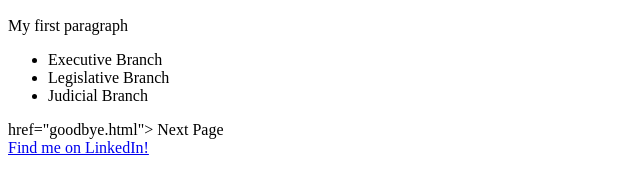
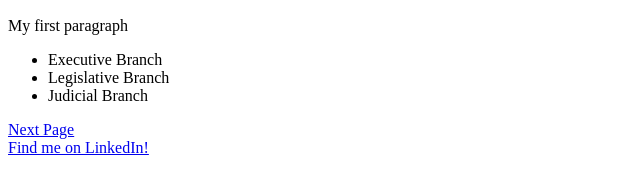
Before and after one commit to hgelfond/hilary-new-website, a plain HTML site: page index.html in a window 1280 px wide. Shown: the part 110-304 px from the top of the page, without its empty margins (0-640 px from the left). Drawn offline with Linux system fonts and the light colour scheme.

Commit message:
edited link

```diff
--- a/index.html
+++ b/index.html
@@ -12,7 +12,7 @@
 	<li> Judicial Branch </li>
 </ul>
 
-<a> href="goodbye.html"> Next Page </a>
+<a href="goodbye.html"> Next Page </a>
 
 <br>
 <a href = "https://www.linkedin.com/in/hilary-gelfond-3b414b83"> Find me on LinkedIn! </a>
```
